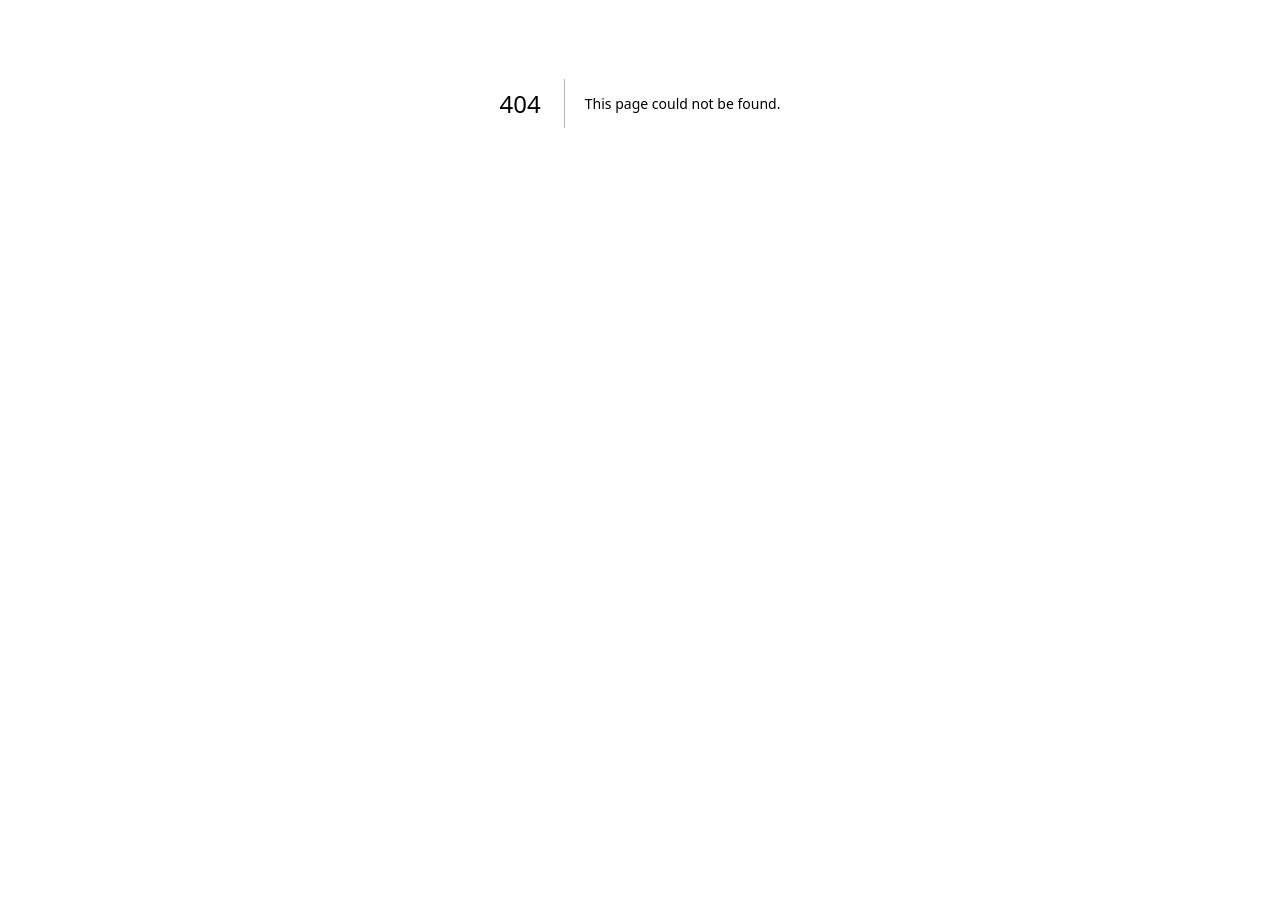
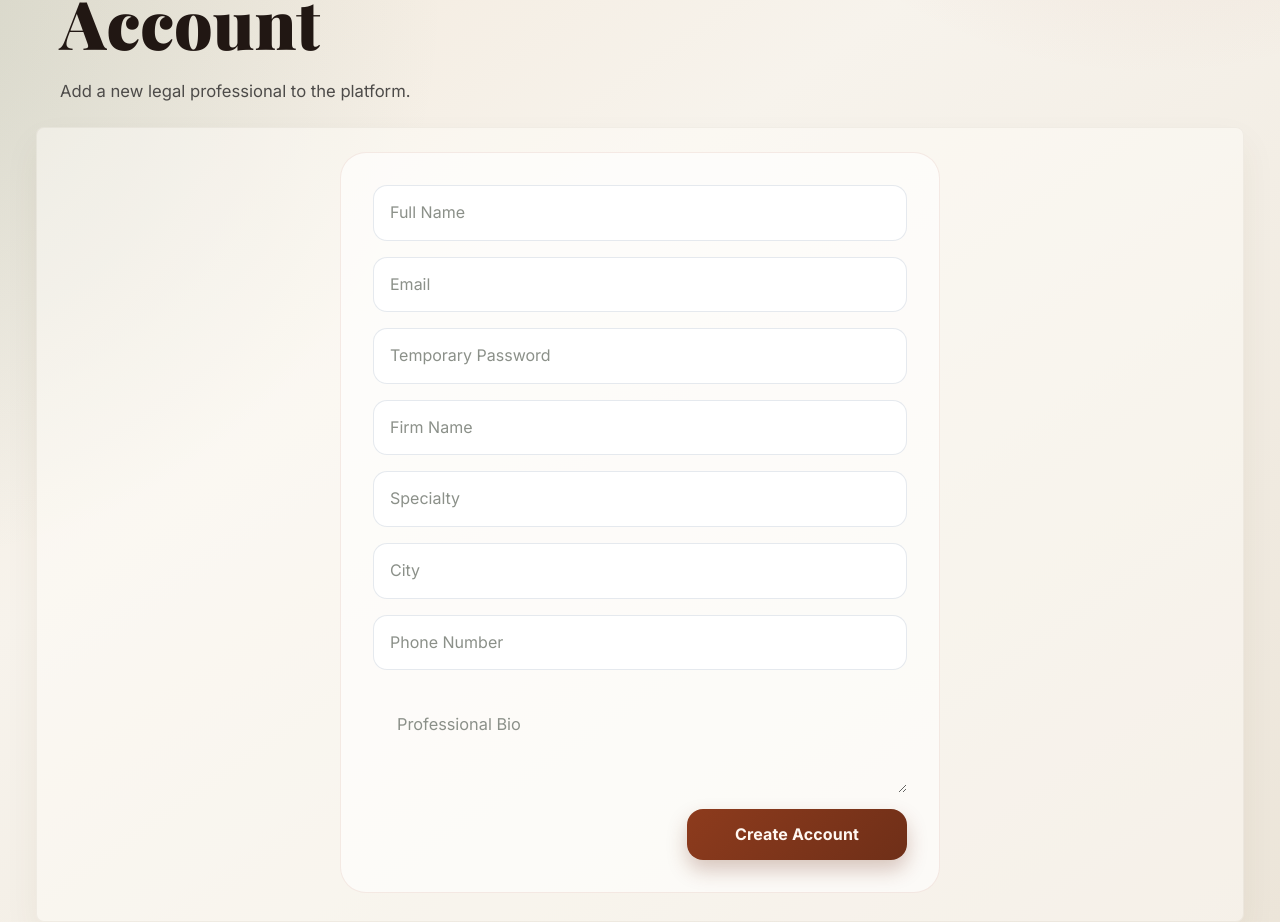
Before and after one commit to AbdullaAlkhanaizi/Senior-project, a Next.js app in the folder frontend/: page /admin/lawyers/create in a window 1280 px wide. Before the commit this address had no page. Shown: the part 297-1219 px from the top of the page. Before the commit the page ends 800 px from the top, so only its background shows below. Built offline with nearby package versions, Linux system fonts and the light colour scheme; no server answers.

Commit message:
added Admin dashboard

```diff
--- /dev/null
+++ b/frontend/app/admin/lawyers/create/page.js
@@ -0,0 +1,5 @@
+import AdminLawyerCreateClient from "../../../../components/admin-lawyer-create-client";
+
+export default function AdminLawyerCreatePage() {
+  return <AdminLawyerCreateClient />;
+}
--- /dev/null
+++ b/frontend/app/admin/statistics/page.js
@@ -0,0 +1,5 @@
+import AdminStatisticsClient from "../../../components/admin-statistics-client";
+
+export default function AdminStatisticsPage() {
+  return <AdminStatisticsClient />;
+}
--- /dev/null
+++ b/frontend/app/admin/users/page.js
@@ -0,0 +1,5 @@
+import AdminUsersClient from "../../../components/admin-users-client";
+
+export default function AdminUsersPage() {
+  return <AdminUsersClient />;
+}
--- /dev/null
+++ b/frontend/components/admin-lawyer-create-client.js
@@ -0,0 +1,74 @@
+"use client";
+
+import { useState } from "react";
+import { useRouter } from "next/navigation";
+import { createLawyerAccount } from "../lib/api";
+
+export default function AdminLawyerCreateClient() {
+  const router = useRouter();
+  const [formData, setFormData] = useState({
+    name: "",
+    email: "",
+    password: "",
+    firm: "",
+    specialty: "",
+    city: "",
+    phone: "",
+    bio: ""
+  });
+  const [status, setStatus] = useState("");
+  const [error, setError] = useState("");
+
+  async function handleSubmit(event) {
+    event.preventDefault();
+    setError("");
+    setStatus("Creating account...");
+
+    try {
+      await createLawyerAccount(formData);
+      setStatus("Lawyer account created successfully!");
+      setFormData({ name: "", email: "", password: "", firm: "", specialty: "", city: "", phone: "", bio: "" });
+    } catch (err) {
+      setError(err.message || "Failed to create lawyer account.");
+      setStatus("");
+    }
+  }
+
+  function handleChange(event) {
+    const { name, value } = event.target;
+    setFormData((prev) => ({ ...prev, [name]: value }));
+  }
+
+  return (
+    <main className="login-home-page">
+      <section className="login-home-hero">
+        <div className="login-home-hero-copy">
+          <h1>Create Lawyer Account</h1>
+          <p>Add a new legal professional to the platform.</p>
+        </div>
+      </section>
+
+      <section className="login-home-action-section">
+        <form className="referral-form new-case-form" onSubmit={handleSubmit} style={{ maxWidth: "600px", margin: "0 auto" }}>
+          {error && <p className="feedback error">{error}</p>}
+          {status && <p className="feedback">{status}</p>}
+
+          <div className="new-case-textarea-shell" style={{ display: 'flex', flexDirection: 'column', gap: '1rem', padding: '2rem' }}>
+            <input name="name" value={formData.name} onChange={handleChange} placeholder="Full Name" required />
+            <input name="email" type="email" value={formData.email} onChange={handleChange} placeholder="Email" required />
+            <input name="password" type="password" value={formData.password} onChange={handleChange} placeholder="Temporary Password" required />
+            <input name="firm" value={formData.firm} onChange={handleChange} placeholder="Firm Name" required />
+            <input name="specialty" value={formData.specialty} onChange={handleChange} placeholder="Specialty" required />
+            <input name="city" value={formData.city} onChange={handleChange} placeholder="City" required />
+            <input name="phone" value={formData.phone} onChange={handleChange} placeholder="Phone Number" required />
+            <textarea name="bio" value={formData.bio} onChange={handleChange} placeholder="Professional Bio" required style={{ minHeight: '100px' }} />
+
+            <div className="new-case-form-footer" style={{ justifyContent: 'flex-end', borderTop: 'none', padding: 0 }}>
+              <button type="submit">Create Account</button>
+            </div>
+          </div>
+        </form>
+      </section>
+    </main>
+  );
+}
```
Also changed, not shown: frontend/components/admin-statistics-client.js (added, +17 -0 lines), frontend/components/admin-users-client.js (added, +17 -0 lines), frontend/components/home-client.js (+27 -0 lines).
